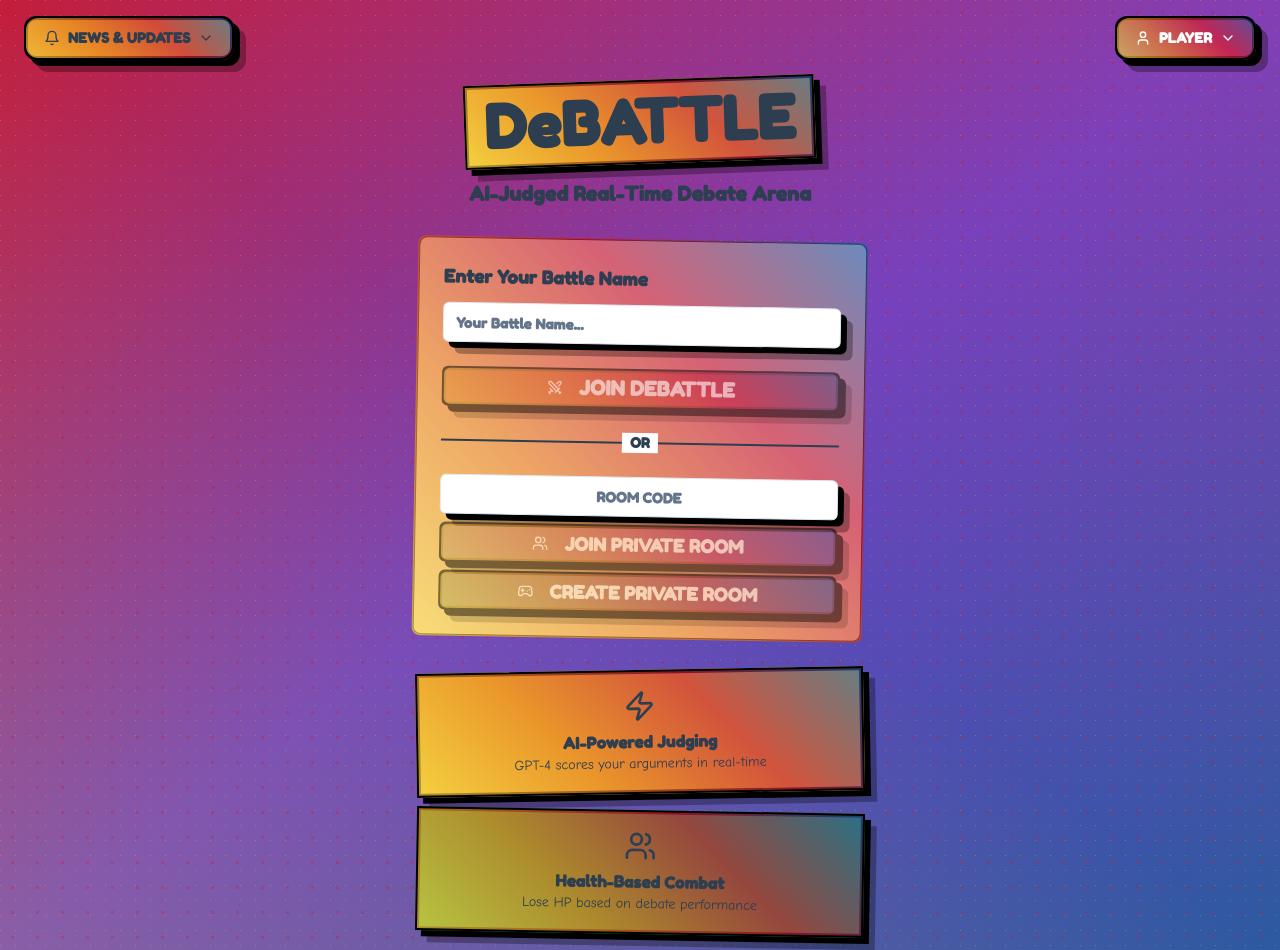
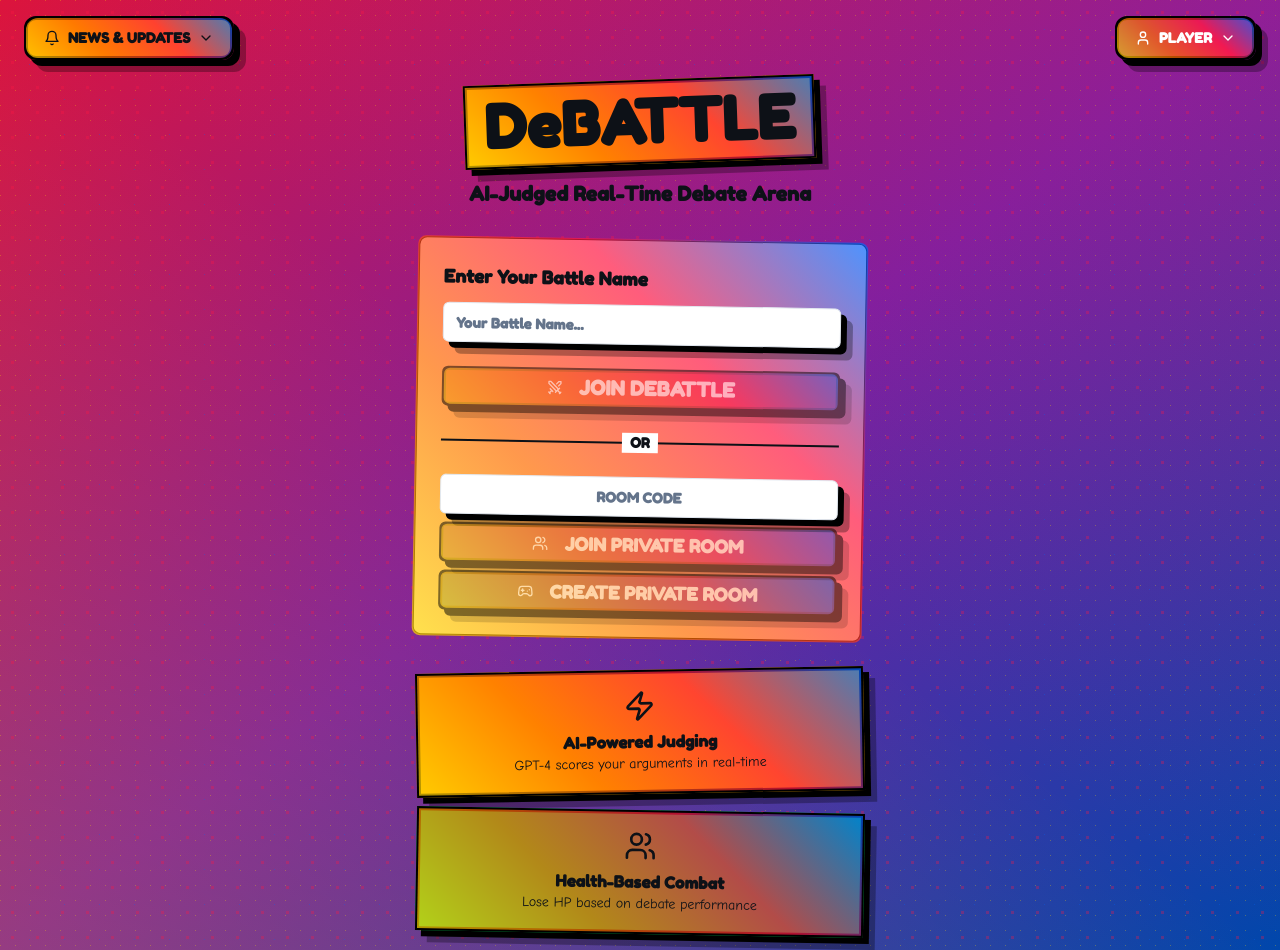
Before and after one commit to benpham0707/debate-verse-battle-86, a React (Vite) app: page / in a window 1280 px wide. Built offline with nearby package versions, Linux system fonts and the light colour scheme.

Commit message:
Reverted to commit dda370bc39645c3aea9b6805cda7879731c76c51

```diff
--- a/src/index.css
+++ b/src/index.css
@@ -1,3 +1,4 @@
+
 @import url('https://fonts.googleapis.com/css2?family=Comic+Neue:wght@300;400;700&family=Fredoka+One&display=swap');
 @tailwind base;
 @tailwind components;
@@ -100,14 +101,14 @@
     left: -2px;
     right: -2px;
     bottom: -2px;
-    background: linear-gradient(45deg, #F4D03F, #E67E22, #C41E3A, #2C5AA0);
+    background: linear-gradient(45deg, #FFD600, #FF6D00, #FF1744, #0066FF);
     border-radius: inherit;
     z-index: -1;
     opacity: 0.7;
   }
 
   .comic-panel {
-    background: linear-gradient(135deg, #F4D03F 0%, #E67E22 50%, #C41E3A 100%);
+    background: linear-gradient(135deg, #FFD600 0%, #FF6D00 50%, #FF1744 100%);
     border: 5px solid #000;
     box-shadow: 8px 8px 0px #000, 16px 16px 0px rgba(0,0,0,0.3);
     transform: rotate(-1deg);
@@ -159,15 +160,15 @@
 
   .halftone-bg {
     background-image:
-      radial-gradient(circle, #C41E3A 1.5px, transparent 1.5px),
-      radial-gradient(circle, #2C5AA0 1px, transparent 1px),
-      radial-gradient(circle, #F4D03F 0.8px, transparent 0.8px);
+      radial-gradient(circle, #FF1744 1.5px, transparent 1.5px),
+      radial-gradient(circle, #0066FF 1px, transparent 1px),
+      radial-gradient(circle, #FFD600 0.8px, transparent 0.8px);
     background-size: 25px 25px, 35px 35px, 15px 15px;
     background-position: 0 0, 12px 12px, 8px 8px;
   }
 
   .comic-gradient {
-    background: linear-gradient(45deg, #C41E3A, #2C5AA0, #F4D03F, #D63384, #6F42C1);
+    background: linear-gradient(45deg, #FF1744, #0066FF, #FFD600, #FF0080, #8E24AA);
     background-size: 500% 500%;
     animation: gradient-shift 4s ease infinite;
   }
@@ -188,7 +189,7 @@
     content: '';
     position: absolute;
     inset: -4px;
-    background: linear-gradient(45deg, #C41E3A, #2C5AA0, #F4D03F, #D63384);
+    background: linear-gradient(45deg, #FF1744, #0066FF, #FFD600, #FF0080);
     border-radius: inherit;
     z-index: -1;
     filter: blur(8px);
@@ -315,11 +316,11 @@
 
   @keyframes pulse-glow {
     0%, 100% {
-      box-shadow: 0 0 20px rgba(196, 30, 58, 0.5);
+      box-shadow: 0 0 20px rgba(255, 71, 71, 0.5);
       transform: scale(1);
     }
     50% {
-      box-shadow: 0 0 30px rgba(196, 30, 58, 0.8);
+      box-shadow: 0 0 30px rgba(255, 71, 71, 0.8);
       transform: scale(1.02);
     }
   }
--- a/tailwind.config.ts
+++ b/tailwind.config.ts
@@ -1,3 +1,4 @@
+
 import type { Config } from "tailwindcss";
 
 export default {
@@ -62,17 +63,17 @@ export default {
 					border: 'hsl(var(--sidebar-border))',
 					ring: 'hsl(var(--sidebar-ring))'
 				},
-				// Muted Comic Book Colors with authentic comic feel
+				// Enhanced Spider-Verse Comic Colors with more depth
 				comic: {
-					red: '#C41E3A',        // Classic comic red
-					blue: '#2C5AA0',       // Muted superhero blue
-					yellow: '#F4D03F',     // Vintage comic yellow
-					pink: '#D63384',       // Softer pink
-					purple: '#6F42C1',     // Muted purple
-					green: '#28A745',      // Classic comic green
-					orange: '#E67E22',     // Warm comic orange
-					dark: '#2C3E50',       // Comic book dark
-					light: '#F8F9FA'       // Clean white
+					red: '#DC143C',        // Deeper crimson
+					blue: '#0047AB',       // Royal blue
+					yellow: '#FFB000',     // Rich amber
+					pink: '#E91E63',       // Vivid pink
+					purple: '#7B1FA2',     // Deep purple
+					green: '#00C853',      // Vibrant green
+					orange: '#FF8F00',     // Deep orange
+					dark: '#0D1117',       // Rich black
+					light: '#FAFAFA'       // Pure white
 				}
 			},
 			borderRadius: {
@@ -115,10 +116,10 @@ export default {
 				},
 				'pulse-glow': {
 					'0%, 100%': {
-						boxShadow: '0 0 10px rgba(196, 30, 58, 0.5), 0 0 20px rgba(44, 90, 160, 0.3)'
+						boxShadow: '0 0 10px rgba(255, 23, 68, 0.5), 0 0 20px rgba(0, 102, 255, 0.3)'
 					},
 					'50%': {
-						boxShadow: '0 0 25px rgba(196, 30, 58, 0.8), 0 0 35px rgba(44, 90, 160, 0.6)'
+						boxShadow: '0 0 25px rgba(255, 23, 68, 0.8), 0 0 35px rgba(0, 102, 255, 0.6)'
 					}
 				},
 				'bounce-in': {
```
